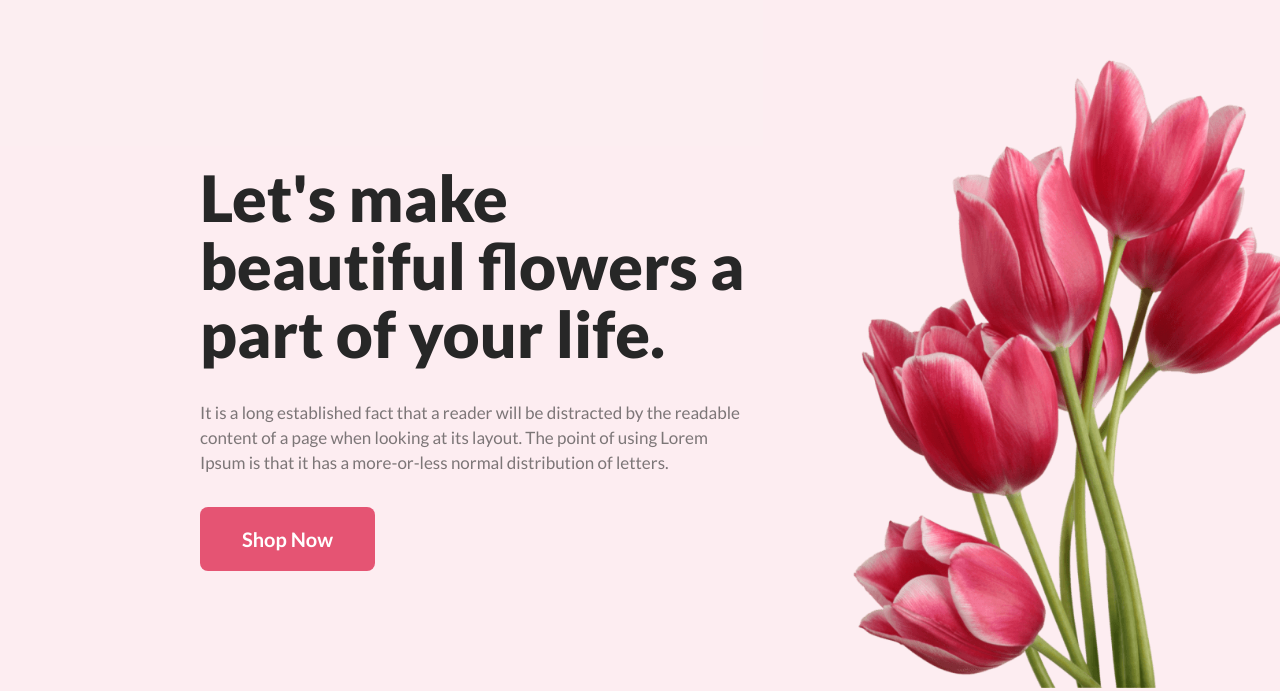
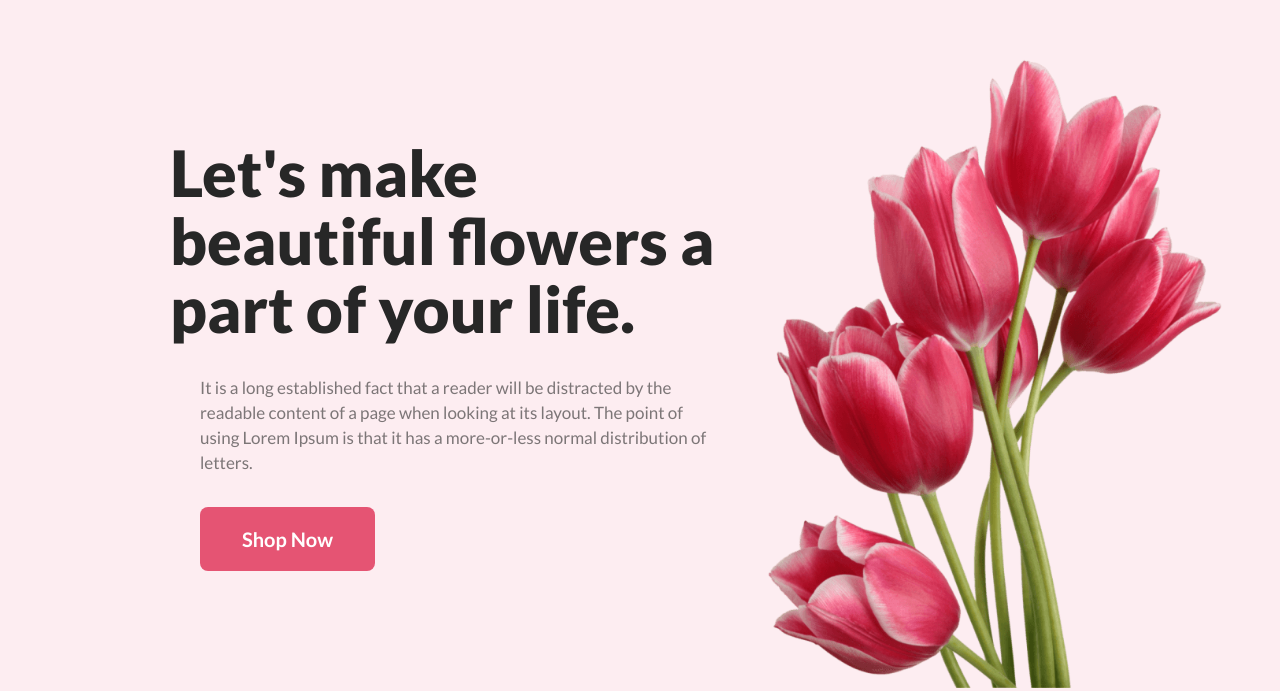
Before and after one commit to mohammad-anar/Me-Anar-Assignment1, a plain HTML site: page index.html in a window 1280 px wide. Shown: the part 109-800 px from the top of the page. Drawn offline with Linux system fonts and the light colour scheme.

Commit message:
some css changes for banner

```diff
--- a/style.css
+++ b/style.css
@@ -26,7 +26,7 @@ font-family: 'Work Sans', sans-serif; */
     min-height: 100vh;
     display: flex;
     align-items: flex-end;
-    column-gap: 80px;
+    column-gap: 30px;
     padding: 50px 200px 0 200px;
 }
 .banner-left{
@@ -38,7 +38,8 @@ font-family: 'Work Sans', sans-serif; */
     font-size: 64px;
     font-weight: 800;
     line-height: 68px;
-    width: 550px;
+    width: 545px;
+    margin-left: -30px;
 }
 .banner-description {
     color: rgba(39, 39, 39, 0.60);
```
